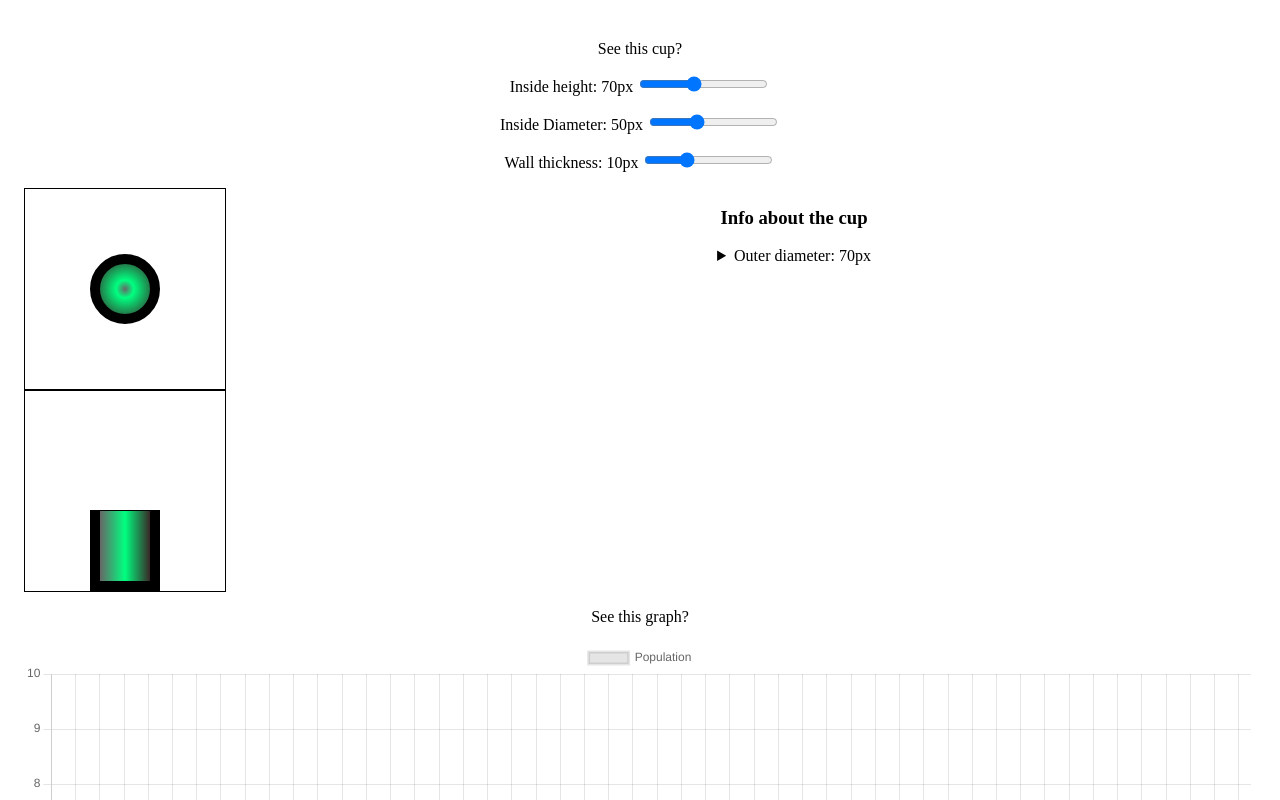
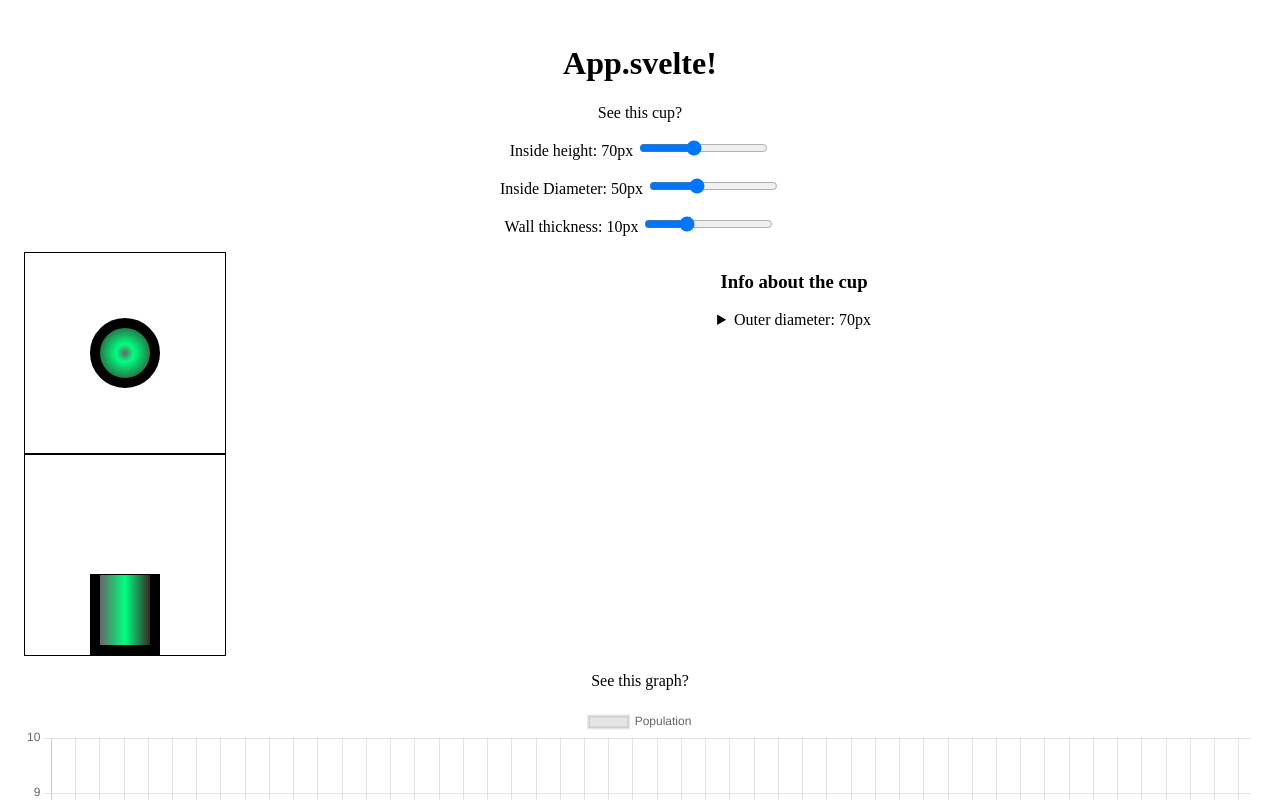
Before and after one commit to EmilNilsson12/svelte-projekt, a Svelte app: page / in a window 1280 px wide. Shown: the top 800 px of the page. Built offline with nearby package versions, Linux system fonts and the light colour scheme; the HTML template or start-up script is replaced by a standard one.

Commit message:
Add header

```diff
--- a/src/App.svelte
+++ b/src/App.svelte
@@ -4,7 +4,7 @@
 </script>
 
 <main>
-	<!-- <h1>App.svelte!</h1> -->
+	<h1>App.svelte!</h1>
 	<CupView />
 	<GraphView />
 </main>
```
